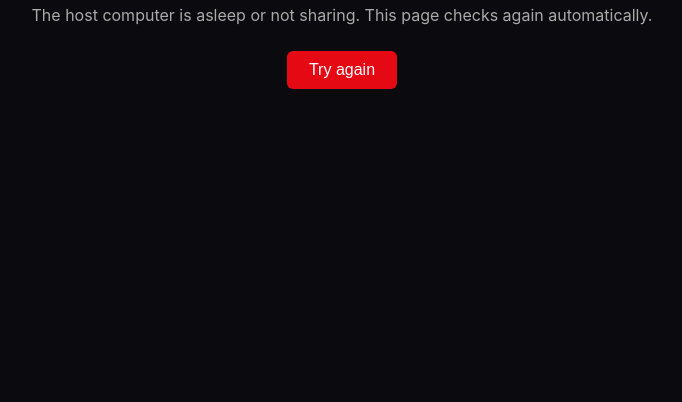
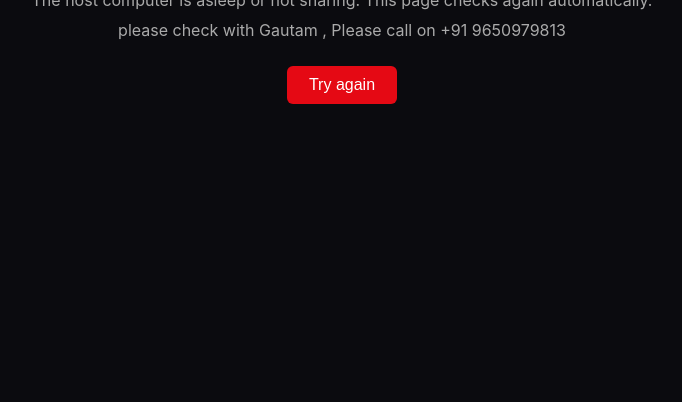
Before and after one commit to gautam958/moviebox, a plain HTML site: page index.html in a window 1280 px wide. Shown: the part 398-800 px from the top of the page, without its empty margins (298-980 px from the left). Drawn offline with Linux system fonts and the light colour scheme; no server answers.

Commit message:
Add support contact information in offline notice
Added contact information for support in offline message.

```diff
--- a/index.html
+++ b/index.html
@@ -23,6 +23,7 @@
   <div id="off" hidden>
     <p><b>MovieBox is offline right now.</b></p>
     <p>The host computer is asleep or not sharing. This page checks again automatically.</p>
+    <p>please check with Gautam , Please call on +91 9650979813</p>
     <button onclick="go()">Try again</button>
   </div>
 </main>
```
